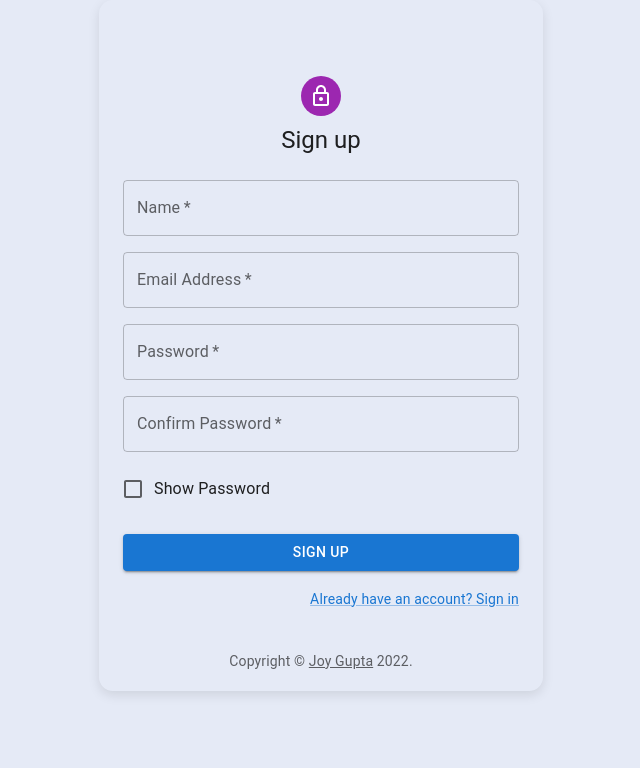
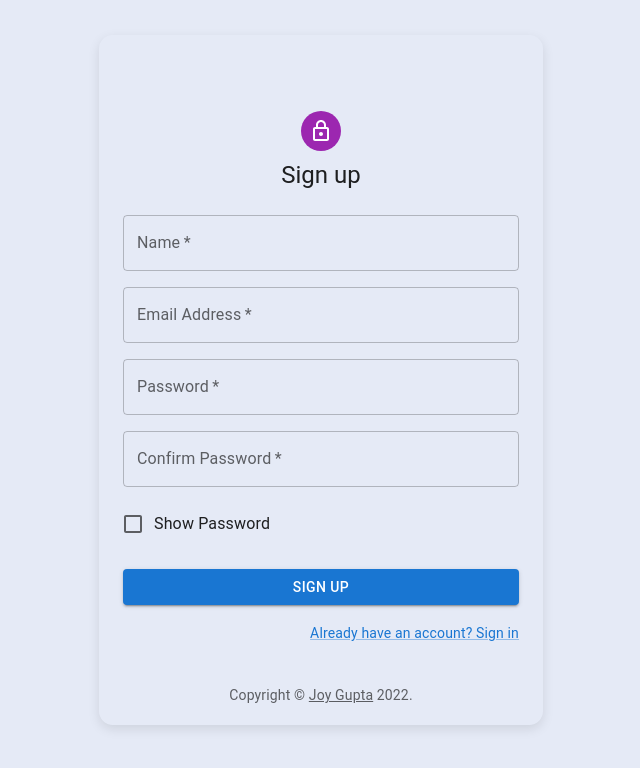
Before and after one commit to ardourApeX/video-library-frontend, a React (Create React App) app: page /signup in a window 1280 px wide. Shown: the top 768 px of the page, without its empty margins (319-959 px from the left). Built offline with nearby package versions, Linux system fonts and the light colour scheme.

Commit message:
Refactor & Style : Removing erros from signup page and added improved styles

```diff
--- a/src/App.css
+++ b/src/App.css
@@ -18,3 +18,11 @@ body {
 	height: 100vh;
 	background-color: var(--light-bg-color) !important;
 }
+.parent-page {
+	height: 100%;
+	display: flex;
+	flex-direction: column;
+	justify-content: center;
+	align-items: center;
+	overflow-y: scroll;
+}
--- a/src/App.tsx
+++ b/src/App.tsx
@@ -1,4 +1,5 @@
 import React from "react";
+
 import "./App.css";
 import PublicRoutes from "./routes/routes";
 import CustomizedSnackbars from "./components/MUI/Snackbar/Snackbar";
--- a/src/components/MUI/SignupForm/SignupForm.tsx
+++ b/src/components/MUI/SignupForm/SignupForm.tsx
@@ -46,6 +46,12 @@ export default function SignupForm(props: IProps): JSX.Element {
 		if (validationResult.anyError) {
 			setFieldErrors(validationResult.issues);
 		} else {
+			setFieldErrors({
+				name: "",
+				email: "",
+				password: "",
+				confirmPassword: "",
+			});
 			setSignupDetails({
 				name,
 				email,
@@ -60,7 +66,7 @@ export default function SignupForm(props: IProps): JSX.Element {
 			opacity: 0,
 		});
 		TweenMax.to(signupComp, 0.7, {
-			y: 0,
+			y: -20,
 			opacity: 1,
 			ease: Power3.easeIn,
 		});
```
